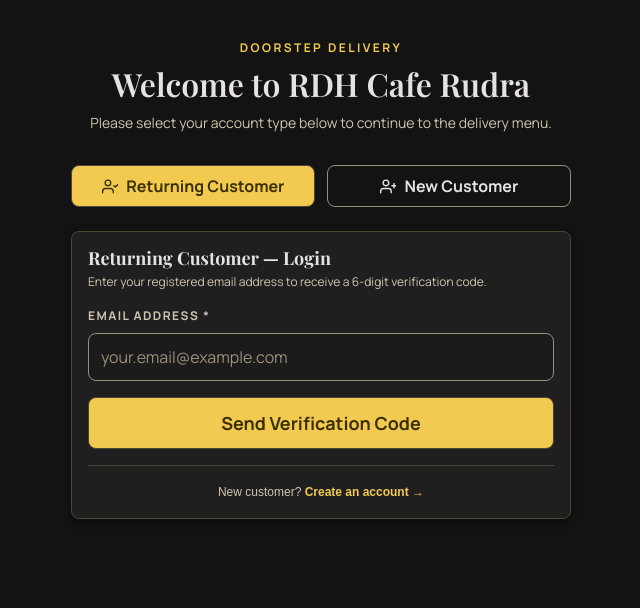
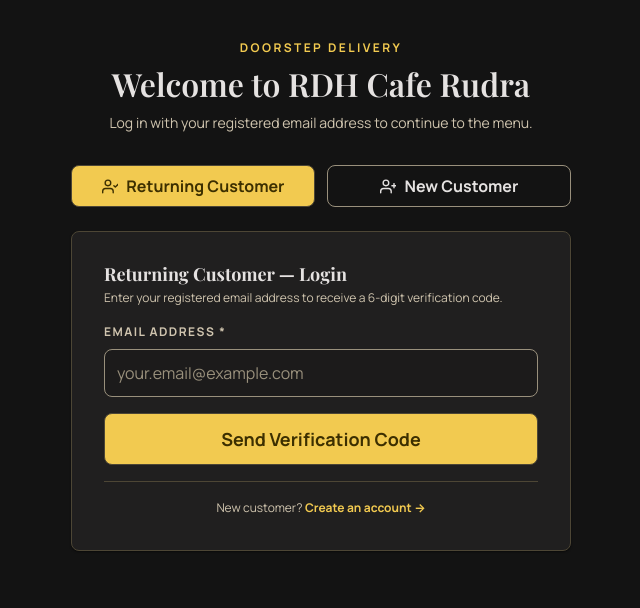
Before and after one commit to saimogili875/resturant-main, a Django app: page /order/auth/login/ in a window 1280 px wide. Shown: the part 70-678 px from the top of the page, without its empty margins (319-959 px from the left). Run offline with Django 5.2, Linux system fonts and the light colour scheme; some libraries are stand-ins or nearby versions.

Commit message:
feat: separate customer authentication into two dedicated pages (/order/auth/login/ and /order/auth/signup/)

```diff
--- a/apps/customer_auth/urls.py
+++ b/apps/customer_auth/urls.py
@@ -5,6 +5,7 @@ app_name = "customer_auth"
 
 urlpatterns = [
     path("login/", views.customer_login, name="login"),
+    path("signup/", views.customer_signup, name="signup"),
     path("verify-otp/", views.verify_otp, name="verify_otp"),
     path("resend-otp/", views.resend_otp, name="resend_otp"),
     path("logout/", views.customer_logout, name="logout"),
--- a/apps/customer_auth/views.py
+++ b/apps/customer_auth/views.py
@@ -23,105 +23,120 @@ def get_logged_in_customer(request) -> Customer | None:
 
 @require_http_methods(["GET", "POST"])
 def customer_login(request):
-    """Customer authentication page with two explicit paths:
-    1. Existing Customer Login (Email only)
-    2. New Customer Create Account (Phone + Email)
-    """
+    """Page 1: Existing Customer Login — accepts Email only."""
     if get_logged_in_customer(request):
         cart_raw = request.session.get("delv_cart", {})
         if cart_raw:
             return redirect("orders_customer:checkout")
         return redirect("orders_customer:menu")
 
-    active_mode = request.GET.get("mode", "login")
     login_form = ExistingCustomerLoginForm()
+
+    if request.method == "POST":
+        action = request.POST.get("action", "login")
+        if action == "signup" or ("phone" in request.POST and "email" in request.POST):
+            return customer_signup(request)
+
+        login_form = ExistingCustomerLoginForm(request.POST)
+        if login_form.is_valid():
+            email = login_form.cleaned_data["email"]
+            customer = Customer.objects.filter(email=email).first()
+            if not customer:
+                login_form.add_error(
+                    "email",
+                    "No account found with this email. Would you like to create one?",
+                )
+            else:
+                phone = customer.phone or "0000000000"
+                is_allowed, _ = services.check_rate_limit(phone, email)
+                if not is_allowed:
+                    messages.error(
+                        request,
+                        "Too many OTP requests for this account. Please wait 10 minutes before requesting a new code.",
+                    )
+                else:
+                    otp = services.generate_otp()
+                    services.store_otp_in_redis(phone, email, otp)
+                    services.increment_rate_limit(phone, email)
+                    services.send_otp_email(email, otp)
+
+                    request.session["pending_otp_phone"] = phone
+                    request.session["pending_otp_email"] = email
+                    request.session["pending_otp_timestamp"] = int(time.time())
+                    request.session["pending_otp_auth_mode"] = "login"
+                    request.session.modified = True
+
+                    messages.success(request, f"We've sent a verification code to {email}")
+                    return redirect("customer_auth:verify_otp")
+
+    context = {
+        "login_form": login_form,
+        "form": login_form,
+    }
+    return render(request, "customer_auth/login.html", context)
+
+
+@require_http_methods(["GET", "POST"])
+def customer_signup(request):
+    """Page 2: New Customer Create Account — accepts Phone & Email."""
+    if get_logged_in_customer(request):
+        cart_raw = request.session.get("delv_cart", {})
+        if cart_raw:
+            return redirect("orders_customer:checkout")
+        return redirect("orders_customer:menu")
+
     signup_form = NewCustomerSignupForm()
 
     if request.method == "POST":
-        action = request.POST.get("action", "")
-        # Fallback detection if action field is missing
+        action = request.POST.get("action", "signup")
         if action == "login" or ("email" in request.POST and "phone" not in request.POST):
-            active_mode = "login"
-            login_form = ExistingCustomerLoginForm(request.POST)
-            if login_form.is_valid():
-                email = login_form.cleaned_data["email"]
-                customer = Customer.objects.filter(email=email).first()
-                if not customer:
-                    login_form.add_error(
-                        "email",
-                        "No account found with this email. Would you like to create one?",
+            return customer_login(request)
+
+        signup_form = NewCustomerSignupForm(request.POST)
+        if signup_form.is_valid():
+            phone = signup_form.cleaned_data["phone"]
+            email = signup_form.cleaned_data["email"]
+
+            if Customer.objects.filter(email=email).exists():
+                signup_form.add_error(
+                    "email",
+                    "An account already exists with this email. Please log in with your existing account instead.",
+                )
+            elif Customer.objects.filter(phone=phone).exists():
+                signup_form.add_error(
+                    "phone",
+                    "An account already exists with this phone number. Please use 'Existing Customer — Login' instead.",
+                )
+            else:
+                is_allowed, _ = services.check_rate_limit(phone, email)
+                if not is_allowed:
+                    messages.error(
+                        request,
+                        "Too many OTP requests for this phone/email. Please wait 10 minutes before requesting a new code.",
                     )
                 else:
-                    phone = customer.phone or "0000000000"
-                    is_allowed, _ = services.check_rate_limit(phone, email)
-                    if not is_allowed:
-                        messages.error(
-                            request,
-                            "Too many OTP requests for this account. Please wait 10 minutes before requesting a new code.",
-                        )
-                    else:
-                        otp = services.generate_otp()
-                        services.store_otp_in_redis(phone, email, otp)
-                        services.increment_rate_limit(phone, email)
-                        services.send_otp_email(email, otp)
+                    otp = services.generate_otp()
+                    services.store_otp_in_redis(phone, email, otp)
+                    services.increment_rate_limit(phone, email)
+                    services.send_otp_email(email, otp)
 
-                        request.session["pending_otp_phone"] = phone
-                        request.session["pending_otp_email"] = email
-                        request.session["pending_otp_timestamp"] = int(time.time())
-                        request.session["pending_otp_auth_mode"] = "login"
-                        request.session.modified = True
+                    request.session["pending_otp_phone"] = phone
+                    request.session["pending_otp_email"] = email
+                    request.session["pending_otp_timestamp"] = int(time.time())
+                    request.session["pending_otp_auth_mode"] = "signup"
+                    request.session.modified = True
 
-                        messages.success(request, f"We've sent a verification code to {email}")
-                        return redirect("customer_auth:verify_otp")
-
-        elif action == "signup" or ("phone" in request.POST and "email" in request.POST):
-            active_mode = "signup"
-            signup_form = NewCustomerSignupForm(request.POST)
-            if signup_form.is_valid():
-                phone = signup_form.cleaned_data["phone"]
-                email = signup_form.cleaned_data["email"]
-                if Customer.objects.filter(email=email).exists():
-                    signup_form.add_error(
-                        "email",
-                        "An account already exists with this email. Please log in with your existing account instead.",
+                    messages.success(
+                        request,
+                        f"We've sent a verification code to {email} to create your account",
                     )
-                elif Customer.objects.filter(phone=phone).exists():
-                    signup_form.add_error(
-                        "phone",
-                        "An account already exists with this phone number. Please use 'Existing Customer — Login' instead.",
-                    )
-                else:
-                    is_allowed, _ = services.check_rate_limit(phone, email)
-                    if not is_allowed:
-                        messages.error(
-                            request,
-                            "Too many OTP requests for this phone/email. Please wait 10 minutes before requesting a new code.",
-                        )
-                    else:
-                        otp = services.generate_otp()
-                        services.store_otp_in_redis(phone, email, otp)
-                        services.increment_rate_limit(phone, email)
-                        services.send_otp_email(email, otp)
-
-                        request.session["pending_otp_phone"] = phone
-                        request.session["pending_otp_email"] = email
-                        request.session["pending_otp_timestamp"] = int(time.time())
-                        request.session["pending_otp_auth_mode"] = "signup"
-                        request.session.modified = True
-
-                        messages.success(
-                            request,
-                            f"We've sent a verification code to {email} to create your account",
-                        )
-                        return redirect("customer_auth:verify_otp")
+                    return redirect("customer_auth:verify_otp")
 
     context = {
-        "login_form": login_form,
         "signup_form": signup_form,
-        "active_mode": active_mode,
-        "form": signup_form if active_mode == "signup" else login_form,
+        "form": signup_form,
     }
-    return render(request, "customer_auth/login.html", context)
+    return render(request, "customer_auth/signup.html", context)
 
 
 @require_http_methods(["GET", "POST"])
--- a/templates/customer_auth/login.html
+++ b/templates/customer_auth/login.html
@@ -1,48 +1,15 @@
 {% extends "orders/customer/base.html" %}
 {% load static %}
 
-{% block title %}Customer Authentication — Delivery{% endblock %}
+{% block title %}Existing Customer Login — Delivery{% endblock %}
 
 {% block content %}
-<style>
-  [x-cloak] { display: none !important; }
-  .flip-card-wrapper {
-    perspective: 1000px;
-    width: 100%;
-    max-width: 500px;
-    margin: 0 auto;
-  }
-  .flip-card-inner {
-    position: relative;
-    width: 100%;
-    transition: transform 0.5s cubic-bezier(0.4, 0, 0.2, 1);
-    transform-style: preserve-3d;
-  }
-  .flip-card-inner.is-flipped {
-    transform: rotateY(180deg);
-  }
-  .flip-card-face {
-    width: 100%;
-    backface-visibility: hidden;
-    -webkit-backface-visibility: hidden;
-    border-radius: var(--radius-lg);
-    background: var(--rdh-surface-container);
-    box-shadow: var(--shadow-md);
-  }
-  .flip-card-front {
-    transform: rotateY(0deg);
-  }
-  .flip-card-back {
-    transform: rotateY(180deg);
-  }
-</style>
-
-<div class="auth-page-container" style="max-width: 540px; margin: 0 auto; padding-top: 1.5rem;" x-data="{ mode: '{{ active_mode|default:"login" }}' }">
+<div class="auth-page-container" style="max-width: 500px; margin: 0 auto; padding-top: 1.5rem;">
   <div class="text-center mb-6">
     <p class="label-caps mb-2">Doorstep Delivery</p>
     <h2 class="headline-md">Welcome to RDH Cafe Rudra</h2>
     <p class="text-sm text-muted mt-2">
-      Please select your account type below to continue to the delivery menu.
+      Log in with your registered email address to continue to the menu.
     </p>
   </div>
 
@@ -56,22 +23,18 @@
     </div>
   {% endif %}
 
-  <!-- Primary Top Tab Toggle Bar -->
-  <div class="flex gap-2 mb-6" style="display: flex; gap: 0.75rem; margin-bottom: 1.5rem; max-width: 500px; margin-left: auto; margin-right: auto;">
-    <button type="button" @click="mode = 'login'" :class="mode === 'login' ? 'btn-primary' : 'btn-outline'" class="btn btn-md flex-1 glow-hover" style="flex: 1; border-radius: var(--radius-md); padding: 0.75rem 1rem; justify-content: center;">
+  <!-- Primary Top Navigation Tabs -->
+  <div class="flex gap-2 mb-6" style="display: flex; gap: 0.75rem; margin-bottom: 1.5rem;">
+    <a href="{% url 'customer_auth:login' %}" class="btn btn-md btn-primary flex-1 glow-hover text-center" style="flex: 1; border-radius: var(--radius-md); padding: 0.75rem 1rem; justify-content: center;">
       {% include "partials/icon.html" with name="user-check" %} Returning Customer
-    </button>
-    <button type="button" @click="mode = 'signup'" :class="mode === 'signup' ? 'btn-primary' : 'btn-outline'" class="btn btn-md flex-1 glow-hover" style="flex: 1; border-radius: var(--radius-md); padding: 0.75rem 1rem; justify-content: center;">
+    </a>
+    <a href="{% url 'customer_auth:signup' %}" class="btn btn-md btn-outline flex-1 glow-hover text-center" style="flex: 1; border-radius: var(--radius-md); padding: 0.75rem 1rem; justify-content: center;">
       {% include "partials/icon.html" with name="user-plus" %} New Customer
-    </button>
+    </a>
   </div>
 
-  <!-- Single 3D Flip Card Container -->
-  <div class="flip-card-wrapper">
-    <div class="flip-card-inner" :class="{ 'is-flipped': mode === 'signup' }">
-
-      <!-- Front Face: Returning Customer Login (Email only) -->
-      <div class="flip-card-face flip-card-front card card-body glow-hover" style="padding: 2rem;" :style="mode === 'login' ? 'position: relative;' : 'position: absolute; top:0; left:0; pointer-events: none;'">
+  <!-- Dedicated Login Card -->
+  <div class="card card-body glow-hover" style="padding: 2rem; background: var(--rdh-surface-container); border-radius: var(--radius-lg);">
     <h3 class="text-lg text-bold mb-1">Returning Customer — Login</h3>
     <p class="text-xs text-muted mb-4">Enter your registered email address to receive a 6-digit verification code.</p>
 
@@ -86,9 +49,9 @@
           <div class="text-xs mt-2 p-2.5" style="color: var(--rdh-error); background: var(--color-danger-light); border-radius: var(--radius-sm);">
             {{ login_form.email.errors.0 }}
             <div class="mt-2">
-                  <button type="button" @click="mode = 'signup'" class="text-xs text-bold" style="color: var(--color-brand-primary); text-decoration: underline; background: none; border: none; padding: 0; cursor: pointer;">
+              <a href="{% url 'customer_auth:signup' %}" class="text-xs text-bold" style="color: var(--color-brand-primary); text-decoration: underline;">
                 Create an account &rarr;
-                  </button>
+              </a>
             </div>
           </div>
         {% endif %}
@@ -100,56 +63,9 @@
     </form>
 
     <div class="text-center mt-4 pt-3" style="border-top: 1px solid var(--border-subtle);">
-          <button type="button" @click="mode = 'signup'" class="text-xs text-muted" style="background: none; border: none; padding: 0; cursor: pointer;">
+      <a href="{% url 'customer_auth:signup' %}" class="text-xs text-muted">
         New customer? <strong style="color: var(--color-brand-primary);">Create an account &rarr;</strong>
-          </button>
-        </div>
-      </div>
-
-      <!-- Back Face: New Customer Signup (Phone + Email) -->
-      <div class="flip-card-face flip-card-back card card-body glow-hover" style="padding: 2rem;" :style="mode === 'signup' ? 'position: relative;' : 'position: absolute; top:0; left:0; pointer-events: none;'">
-        <h3 class="text-lg text-bold mb-1">New Customer — Create Account</h3>
-        <p class="text-xs text-muted mb-4">Enter your phone number and email address to set up your delivery account.</p>
-
-        <form method="post" action="{% url 'customer_auth:login' %}">
-          {% csrf_token %}
-          <input type="hidden" name="action" value="signup">
-
-          <div class="form-group mb-4">
-            <label for="signup_phone" class="form-label">Phone Number *</label>
-            {{ signup_form.phone }}
-            {% if signup_form.phone.errors %}
-              <div class="text-xs mt-1" style="color: var(--rdh-error);">{{ signup_form.phone.errors.0 }}</div>
-            {% endif %}
-          </div>
-
-          <div class="form-group mb-5">
-            <label for="signup_email" class="form-label">Email Address *</label>
-            {{ signup_form.email }}
-            {% if signup_form.email.errors %}
-              <div class="text-xs mt-2 p-2.5" style="color: var(--rdh-error); background: var(--color-danger-light); border-radius: var(--radius-sm);">
-                {{ signup_form.email.errors.0 }}
-                <div class="mt-2">
-                  <button type="button" @click="mode = 'login'" class="text-xs text-bold" style="color: var(--color-brand-primary); text-decoration: underline; background: none; border: none; padding: 0; cursor: pointer;">
-                    Log in with existing account &rarr;
-                  </button>
-                </div>
-              </div>
-            {% endif %}
-          </div>
-
-          <button type="submit" class="btn btn-primary btn-block btn-lg glow-hover">
-            Create Account & Send Code
-          </button>
-        </form>
-
-        <div class="text-center mt-4 pt-3" style="border-top: 1px solid var(--border-subtle);">
-          <button type="button" @click="mode = 'login'" class="text-xs text-muted" style="background: none; border: none; padding: 0; cursor: pointer;">
-            Already have an account? <strong style="color: var(--color-brand-primary);">Log in &rarr;</strong>
-          </button>
-        </div>
-      </div>
-
+      </a>
     </div>
   </div>
 </div>
```
Also changed, not shown: apps/customer_auth/tests/test_auth.py (+4 -4 lines), templates/customer_auth/signup.html (added, +80 -0 lines). Lines whose indentation alone changed are shown as unchanged.
